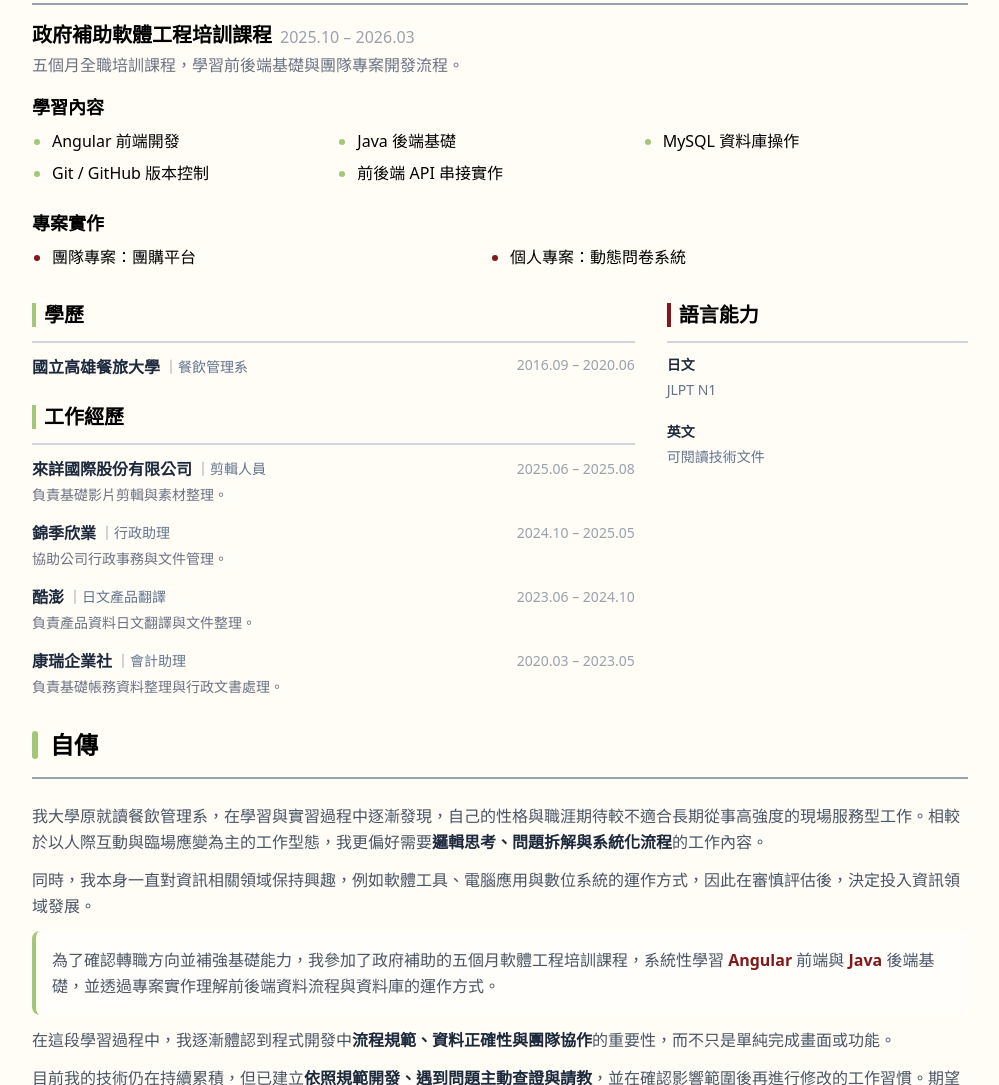
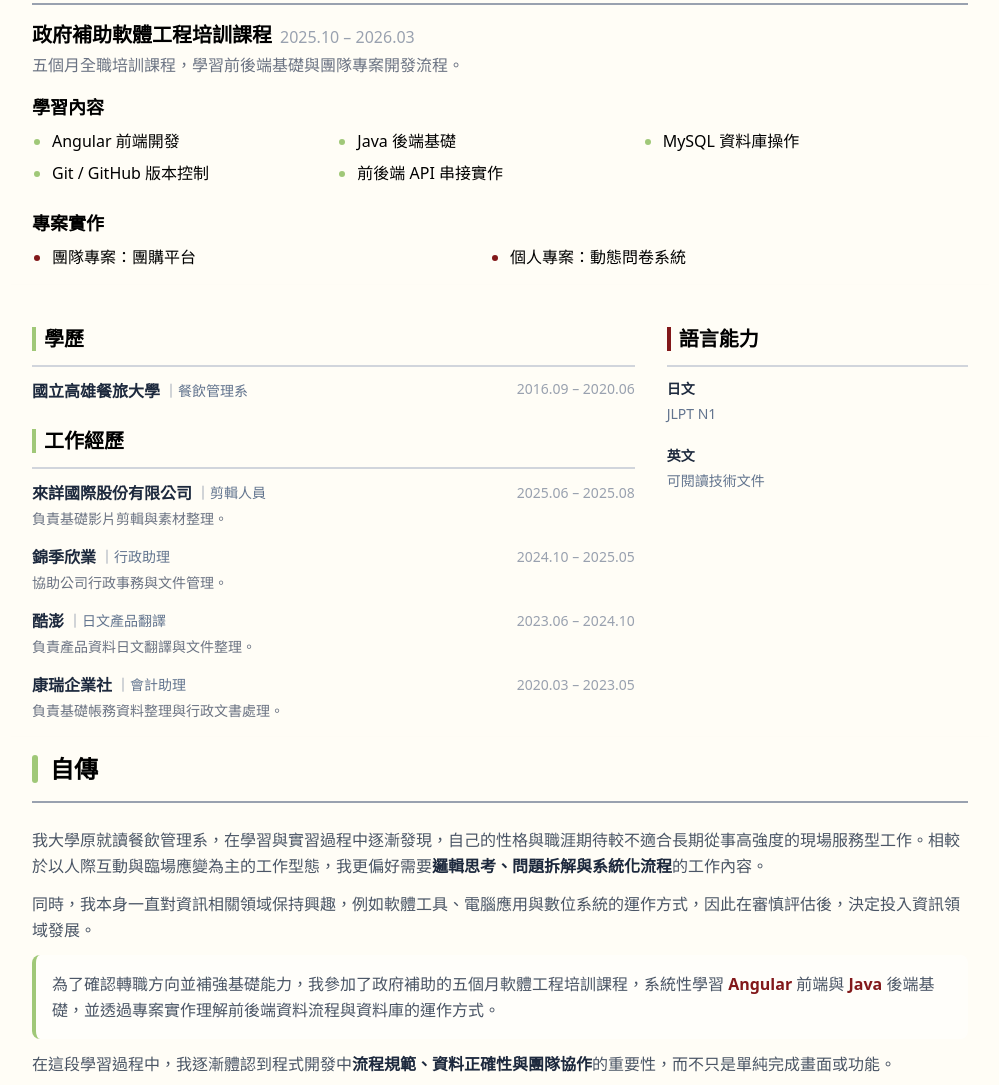
Before and after one commit to uguisain/Resume, a plain HTML site: page index.html in a window 1280 px wide. Shown: the part 1647-2732 px from the top of the page, without its empty margins (140-1139 px from the left). Drawn offline with nearby package versions, Linux system fonts and the light colour scheme.

Commit message:
PDF用調整

```diff
--- a/index.html
+++ b/index.html
@@ -343,7 +343,7 @@
     </div>
     <!-- ================================================================= -->
     <div
-      class="max-w-[1000px] mx-auto px-4 md:px-8 pt-4 shadow-lg bg-[#FFFDF6] Print"
+      class="max-w-[1000px] mx-auto px-4 md:px-8 pt-4 shadow-lg bg-[#FFFDF6] Print pt-10"
     >
       <div class="flex flex-col md:flex-row gap-8">
         <div class="flex-grow md:w-2/3 space-y-6">
```
Also changed, not shown: assets/unnamed.png (deleted).
